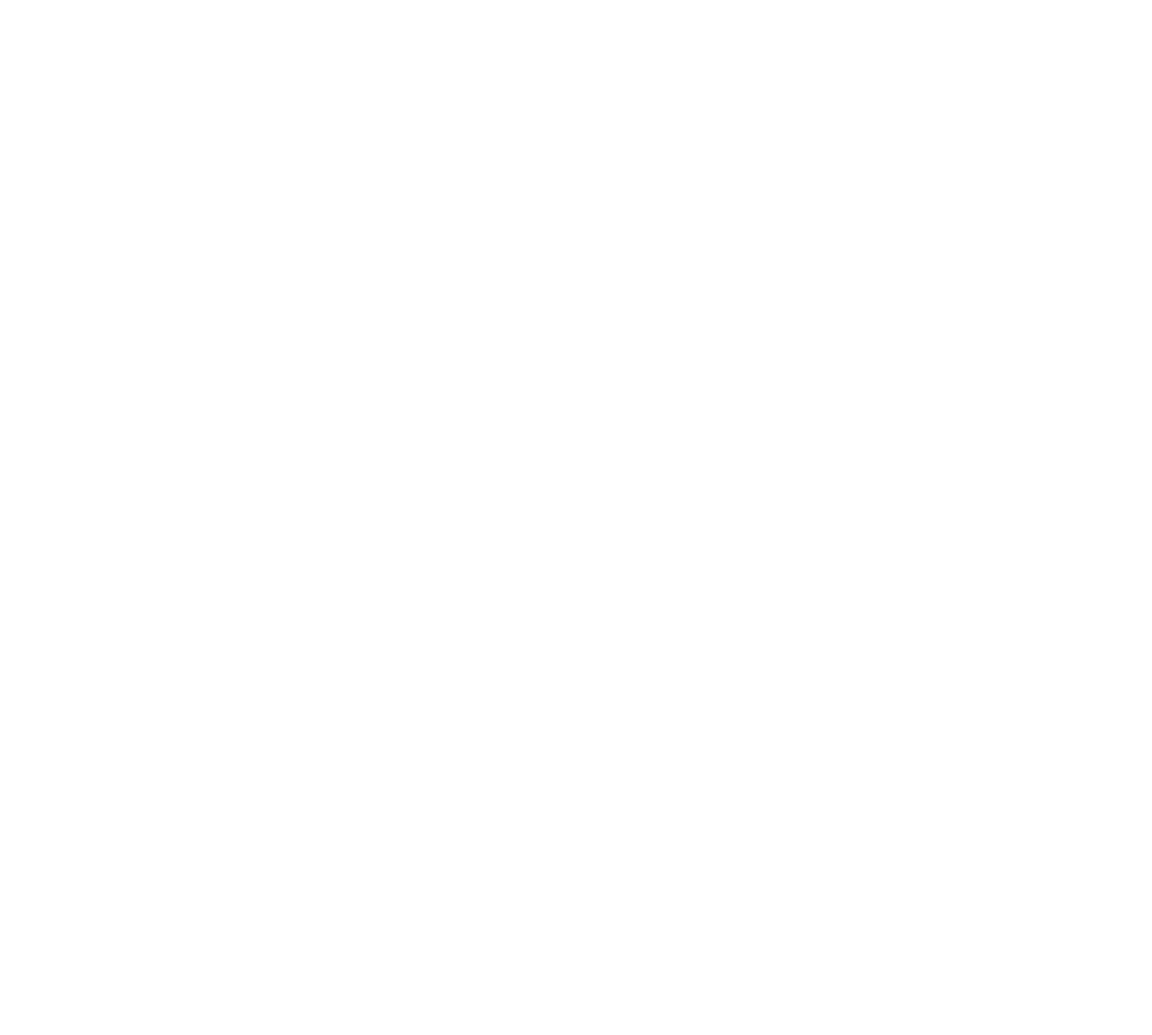
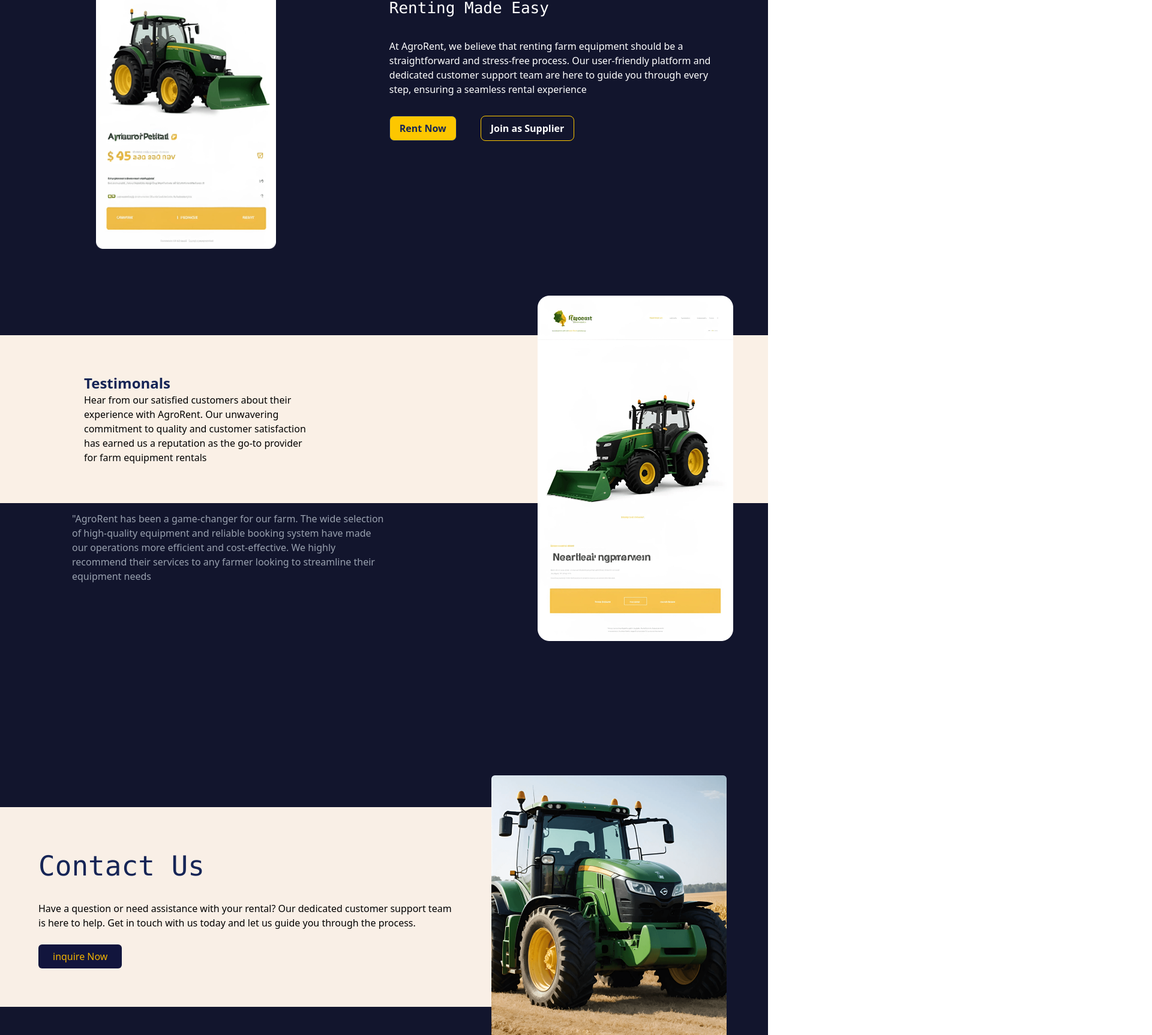
Before and after one commit to Rohan357015/farm-rent-app, a React app in the folder frontend/: page / in a window 1280 px wide. Shown: the part 2441-4167 px from the top of the page at 60% size, 1920 px wide, since content can reach past the window. Before the commit the page ends 2134 px from the top, so only its background shows below. Built offline with nearby package versions, Linux system fonts and the light colour scheme; the HTML template or start-up script is replaced by a standard one.

Commit message:
updated some dsign in hpmepage

```diff
--- a/frontend/src/pages/landingPage.jsx
+++ b/frontend/src/pages/landingPage.jsx
@@ -3,8 +3,15 @@
 import { faStar, faTractor, faWheatAwn, faClock, faHandshake } from '@fortawesome/free-solid-svg-icons'
 import tractor from '../assets/tractor1.png'
 import tractor2 from '../assets/tractor2.png'
+import tractor3 from '../assets/tractor3.png'
+import tractor4 from '../assets/tractor4.png'
 
 const HOME = () => {
+  const position={
+    position: 'relative',
+    right : '-70%',
+    top : '-30rem',
+  }
   return (
     <div className='bg-[#12152D]'>
       {/* Navbar */}
@@ -82,7 +89,7 @@
         </p>
 
         {/* Feature Cards */}
-        <div className='grid grid-cols-1 md:grid-cols-3 gap-8 w-[80%]'>
+        <div className='grid grid-cols-1 md:grid-cols-3 gap-10 w-[80%]'>
           {/* Card 1 */}
           <div className='bg-[#1A1E3F] rounded-2xl p-6 text-white text-center hover:scale-105 transition'>
             <FontAwesomeIcon icon={faWheatAwn} className='text-yellow-400 text-[36px] mb-4' />
@@ -95,7 +102,7 @@
           {/* Card 2 */}
           <div className='bg-[#1A1E3F] rounded-2xl p-6 text-white text-center hover:scale-105 transition'>
             <FontAwesomeIcon icon={faClock} className='text-yellow-400 text-[36px] mb-4' />
-            <h3 className='text-2xl font-semibold mb-2'>Flexible Durations</h3>
+            <h3 className='text-2xl font-semibold mb-2'>Flexible Rentals</h3>
             <p className='text-gray-300'>
               Rent by the day, week, or month — we adapt to your farming schedule and workload.
             </p>
@@ -111,6 +118,68 @@
           </div>
         </div>
       </section>
+
+      <section className='flex gap-20 item-center gap-8 py-16 px-8 mt-[10%] ml-[10%]'>
+        <div className=''>
+          <img src={tractor3} alt="Description of tractor3" height={300} width={300} />
+        </div>
+        <div className='ml-[10%] mt[10%] w-[50%] flex flex-col gap-8 pt-[10%]'>
+          <h3 className='text-white text-[26px] font-mono'>Renting Made Easy</h3>
+          <p className='text-white'>At AgroRent, we believe that renting farm equipment should be a straightforward and stress-free process. Our user-friendly platform and dedicated customer support team are here to guide you through every step, ensuring a seamless rental experience</p>
+          <div className='flex gap-10'>
+          <button className='bg-yellow-400 border-radius:1rem text-blue-950 font-semibold px-4 py-2 rounded-lg hover:bg-transparent border hover:text-white hover:border-yellow-400 transition'>
+              Rent Now
+            </button>
+            <button className='bg-transparent text-white border  border-yellow-400 font-semibold px-4 py-2 rounded-lg hover:bg-yellow-500 transition'>
+              Join as Supplier
+            </button>
+            </div>
+        </div>
+      </section>
+      <section className='mt-20'>
+        <div>
+        <div className="w-full py-16 bg-[#FAF0E6]">
+          <div className='w-[40%] pl-35'>
+          <h2 className='text-blue-950 text-2xl font-bold'>Testimonals</h2>
+          <p>Hear from our satisfied customers about their experience with AgroRent. Our unwavering commitment to quality and customer satisfaction has earned us a reputation as the go-to provider for farm equipment rentals</p>
+          </div>
+        </div>
+        <div className='w-[50%] pl-30 mt-3.5'>
+          <p className='text-gray-400'>"AgroRent has been a game-changer for our farm. The wide selection of high-quality equipment and reliable booking system have made our operations more efficient and cost-effective. We highly recommend their services to any farmer looking to streamline their equipment needs</p>
+        </div>
+        </div>
+        <div className='z-30 'style={position} >
+          <img src={tractor4} alt="" />
+        </div>
+
+      </section>
+       {/* last section */}
+        <section className='w-full h-full bg-[#12152D] flex gap-[-10%] items-center mt-[-20%]'>
+
+        <div className='w-[70%] bg-[#F9EFE6] flex flex-col gap-6 p-16 '>
+          <h1 className='text-blue-950 text-[46px] font-mono'>Contact Us</h1>
+          <p>
+            Have a question or need assistance with your rental? Our dedicated customer support team is here to help. Get in touch with us today and let us guide you through the process.
+          </p>
+
+
+          <button className='bg-[#12153D] text-yellow-500 w-fit px-6 py-2 rounded-md hover:bg-yellow-500 transition'>
+            inquire Now
+          </button>
+        </div>
+         <div className='w-[40%]'>
+          <img src={tractor2} alt="Tractor2" height={800} width={1000} className='pr-[15%]' />
+        </div>
+
+      </section>
+       <div className='flex  flex-col gap-8 justify-center items-center'>
+          <h1 className='text-white text-5xl mt-[5%] font-mono'>Join   Our   Community</h1>
+          <div className='w-[50%]'>
+          <p className=' text-gray-400'>Become a supplier with AgroRent and unlock new opportunities  to showcase your farm equipment to a growing network of farmers. Join our community and start earning today</p>
+          </div>
+          <button className='bg-yellow-500 text- rounded-2xl px-10 py-2 rounded-md hover:bg-yellow-400 transition'>Sign Up</button>
+        </div>
+
     </div>
   )
 }
```
Also changed, not shown: frontend/src/assets/tractor3.png (added), frontend/src/assets/tractor4.png (added).
